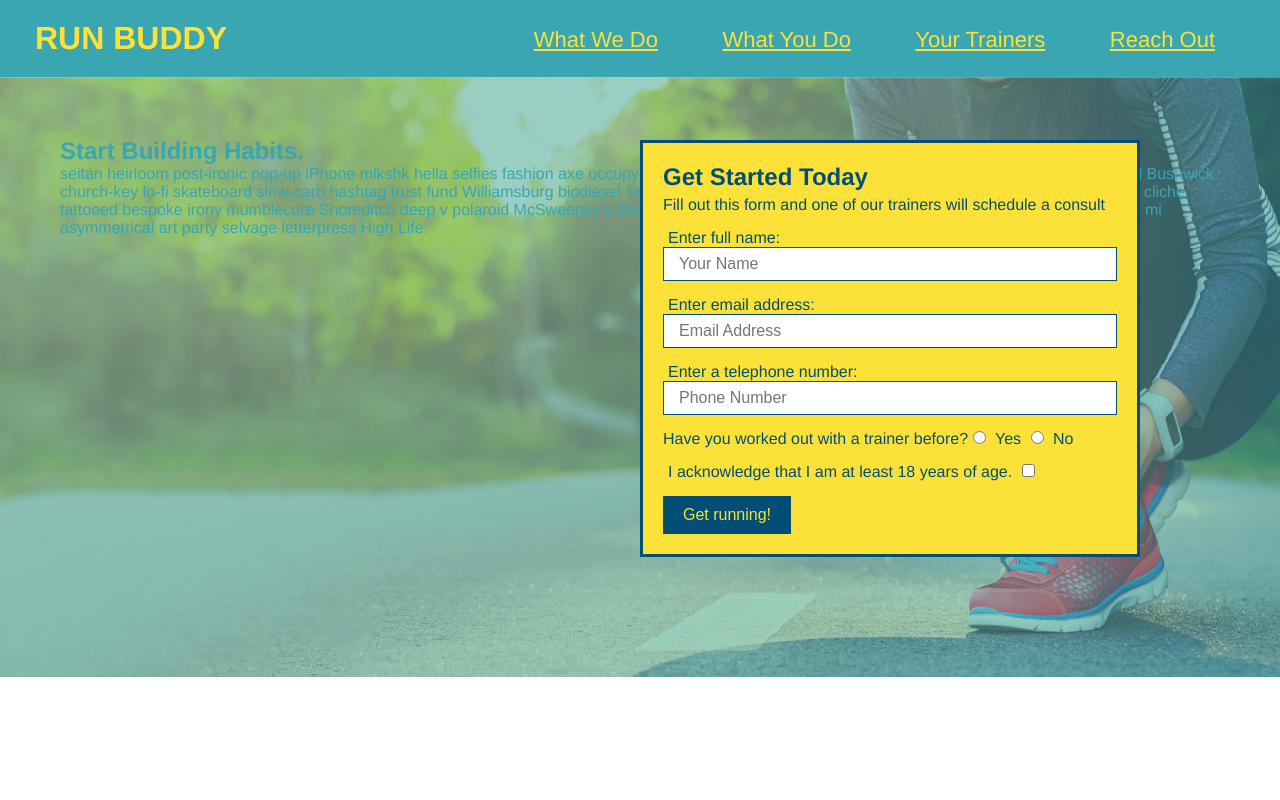
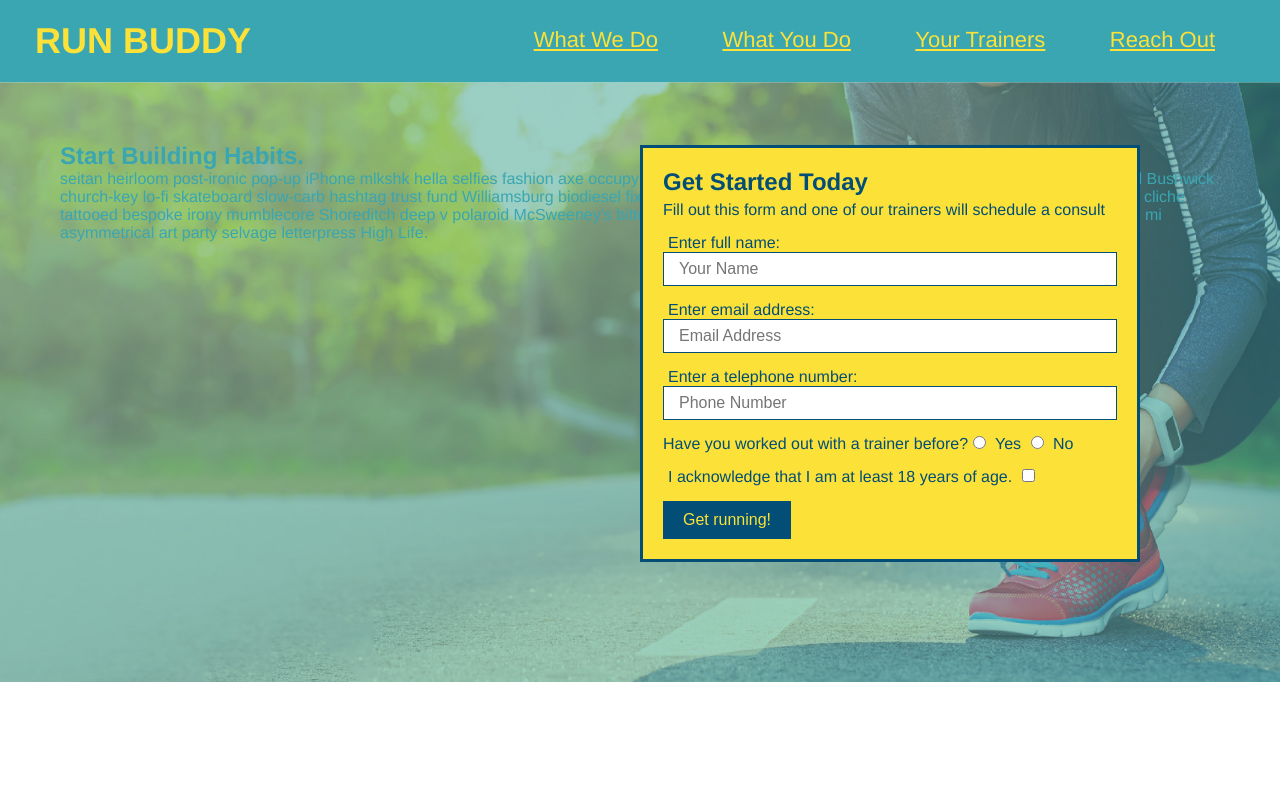
Before and after one commit to Chubbray/run-buddy, a plain HTML site: page index.html in a window 1280 px wide. Shown: the top 800 px of the page. Drawn offline with Linux system fonts and the light colour scheme.

Commit message:
add flexbox to header

```diff
--- a/assets/css/style.css
+++ b/assets/css/style.css
@@ -12,6 +12,9 @@ body {
 
 /*apply styles to <header> */
 header {
+  display: flex;
+  justify-content: space-between;
+  flex-wrap: wrap;
   padding: 20px 35px;
   background-color: #39a6b2;
 }
@@ -19,8 +22,8 @@ header {
 header h1 {
   font-weight: bold;
   color: #fce138;
+  font-size: 36px;
   margin: 0;
-  display: inline;
 }
 
 header a {
@@ -29,7 +32,6 @@ header a {
 }
 
 header nav {
-  float: right;
   margin: 7px 0;
 }
 
```
